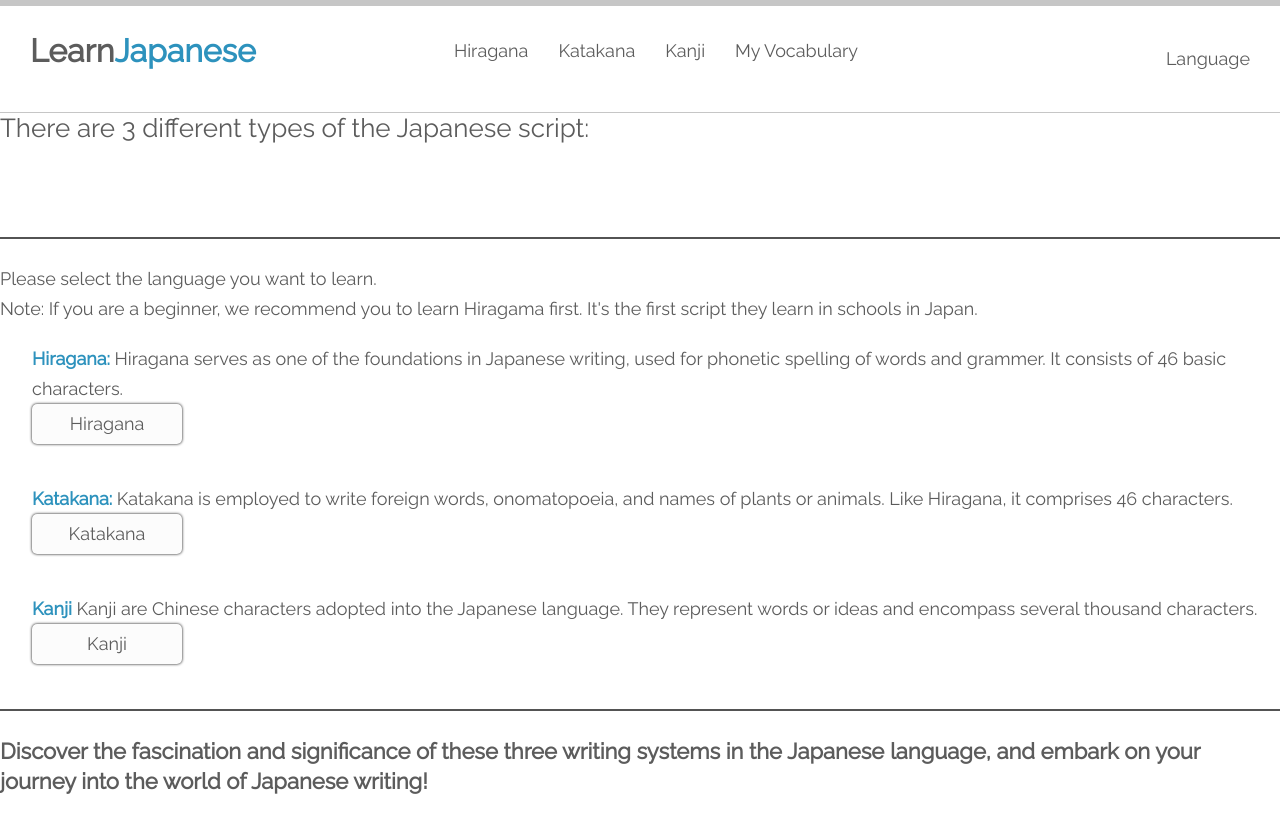
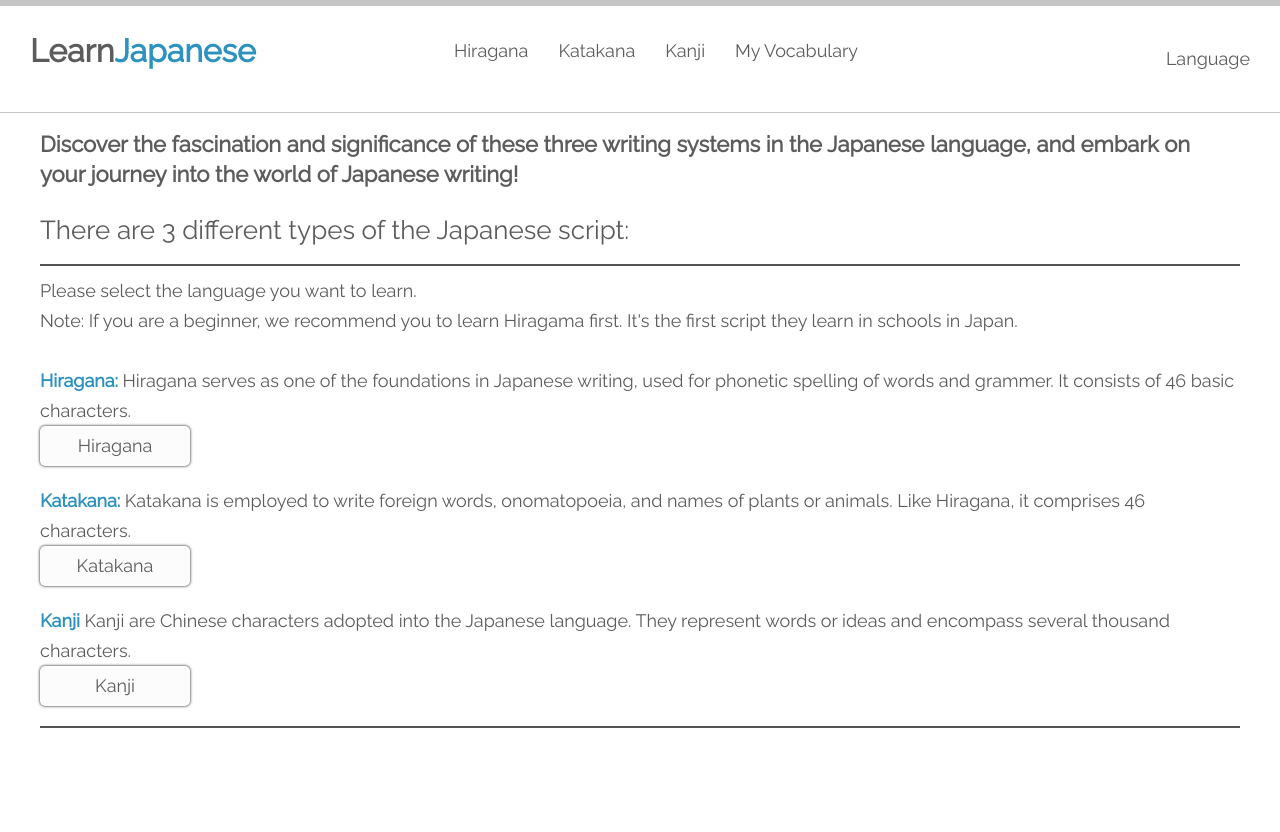
Before and after one commit to kutaykurt/learnjapanese, a React (Create React App) app: page / in a window 1280 px wide. Shown: the top 832 px of the page. After the commit the page ends 800 px from the top, so only its background shows below. Built offline with nearby package versions, Linux system fonts and the light colour scheme.

Commit message:
verbesserungen

```diff
--- a/src/App.scss
+++ b/src/App.scss
@@ -99,9 +99,3 @@ $list-item-grey: #eefaff;
         opacity: 1;
     }
 }
-
-@media screen and (max-width: 768px) {
-    body {
-        padding: 0px 30px;
-    }
-}
--- a/src/pages/Homepage/Homepage.jsx
+++ b/src/pages/Homepage/Homepage.jsx
@@ -1,18 +1,25 @@
 import React from 'react';
 import './homepage.scss';
 import { Link } from 'react-router-dom';
+import '../../App.scss'
 
 const Homepage = () => {
   return (
     <div className="Homepage">
+      <p className="description-first">
+        Discover the fascination and significance of these three writing systems
+        in the Japanese language, and embark on your journey into the world of
+        Japanese writing!
+      </p>
       <h2>There are 3 different types of the Japanese script:</h2>
-      <br />
-      <br />
       <div className="line" />
-      Please select the language you want to learn.
-      <br />
-      <span>Note: </span>If you are a beginner, we recommend you to learn Hiragama first. It's the
-      first script they learn in schools in Japan.
+      <div className="note">
+        <span>Please select the language you want to learn.</span>
+        <br />
+        <span>Note: </span>If you are a beginner, we recommend you to learn
+        Hiragama first. It's the first script they learn in schools in Japan.
+      </div>
+
       <ul className="language-descriptions">
         <li className="hiragana-description">
           <span className="title">Hiragana: </span>Hiragana serves as one of the
@@ -23,7 +30,7 @@ const Homepage = () => {
             <button className="hiragana">Hiragana</button>
           </Link>
         </li>
-        <li className="katakana-description">
+        <li className="katakana-description mid-padding">
           <span className="title">Katakana: </span>Katakana is employed to write
           foreign words, onomatopoeia, and names of plants or animals. Like
           Hiragana, it comprises 46 characters.
@@ -47,11 +54,6 @@ const Homepage = () => {
         </li>
       </ul>
       <div className="line" />
-      <p className="description-end">
-        Discover the fascination and significance of these three writing systems
-        in the Japanese language, and embark on your journey into the world of
-        Japanese writing!
-      </p>
     </div>
   );
 };
--- a/src/pages/Homepage/homepage.scss
+++ b/src/pages/Homepage/homepage.scss
@@ -3,26 +3,35 @@
 .Homepage {
   font-size: 18px;
   color: $main-black;
+  padding: 0px 40px;
 
   h2 {
     font-size: 26px;
-    animation: language-description-title-effect 2.8s ease-in-out;
+    padding: 10px 0px;
+    animation: language-description-title-effect 1.8s ease-in-out;
+  }
+
+  .description-first {
+    animation: description-first-effect 0.8s ease-in-out;
+    font-weight: bold;
+    font-size: 22px;
+    margin: 16px 0px;
+  }
+
+  .note {
+    margin: 10px 0px;
   }
 }
-
 
 .line {
   border: 1px $lines solid;
   animation: movement 1s ease;
-  margin: 25px 0px;
 }
 
 .language-descriptions {
   list-style-type: none;
-
-  li {
   padding: 20px 0px;
-  }
+  margin: 0;
 
   .title {
     font-weight: bold;
@@ -51,40 +60,16 @@
 }
 
 .hiragana-description {
-  animation: hiragana-effect 1.2s ease-in-out;
-
-
+  animation: hiragana-effect 1s ease-in-out;
 }
 
 .katakana-description {
-  animation: katakana-effect 1.6s ease-in-out;
+  animation: katakana-effect 1.2s ease-in-out;
+  padding: 20px 0px;
 }
 
 .kanji-description {
-  animation: kanji-effect 2s ease-in-out;
-}
-
-.description-end {
-  animation: description-end-effect 2.5s ease-in-out;
-  font-weight: bold;
-  font-size: 22px;
-  margin-bottom: 100px;
-}
-
-.language-selecting-container {
-  animation: selecting-container-effect 2.9s ease-in-out;
-
-  .buttons-container {
-    display: flex;
-    justify-content: center;
-    margin: 60px 0px;
-
-    .link {
-      margin: 0px 40px;
-    }
-
-
-  }
+  animation: kanji-effect 1.4s ease-in-out;
 }
 
 @keyframes language-description-title-effect {
@@ -178,34 +163,19 @@
   }
 }
 
-@keyframes description-end-effect {
+@keyframes description-first-effect {
   0% {
     opacity: 0;
   }
 
-  95% {
-    opacity: 0;
+  20% {
+    opacity: 1;
   }
 
   100% {
     opacity: 1;
   }
 }
-
-@keyframes selecting-container-effect {
-    0% {
-      opacity: 0;
-    }
-
-    95% {
-      opacity: 0;
-    }
-
-    100% {
-      opacity: 1;
-    }
-  }
-
 
 // Media Queries
 
@@ -228,18 +198,4 @@
       padding: 10px 0px 10px 0px;
     }
   }
-
-  .description-end {
-    font-size: 20px;
 }
-
-  .buttons-container {
-    flex-wrap: wrap;
-
-    .link {
-      margin: 8px 0px;
-      padding: 5px;
-      font-size: 20px;
-    }
-  }
-}
```
Lines whose indentation alone changed are shown as unchanged.
